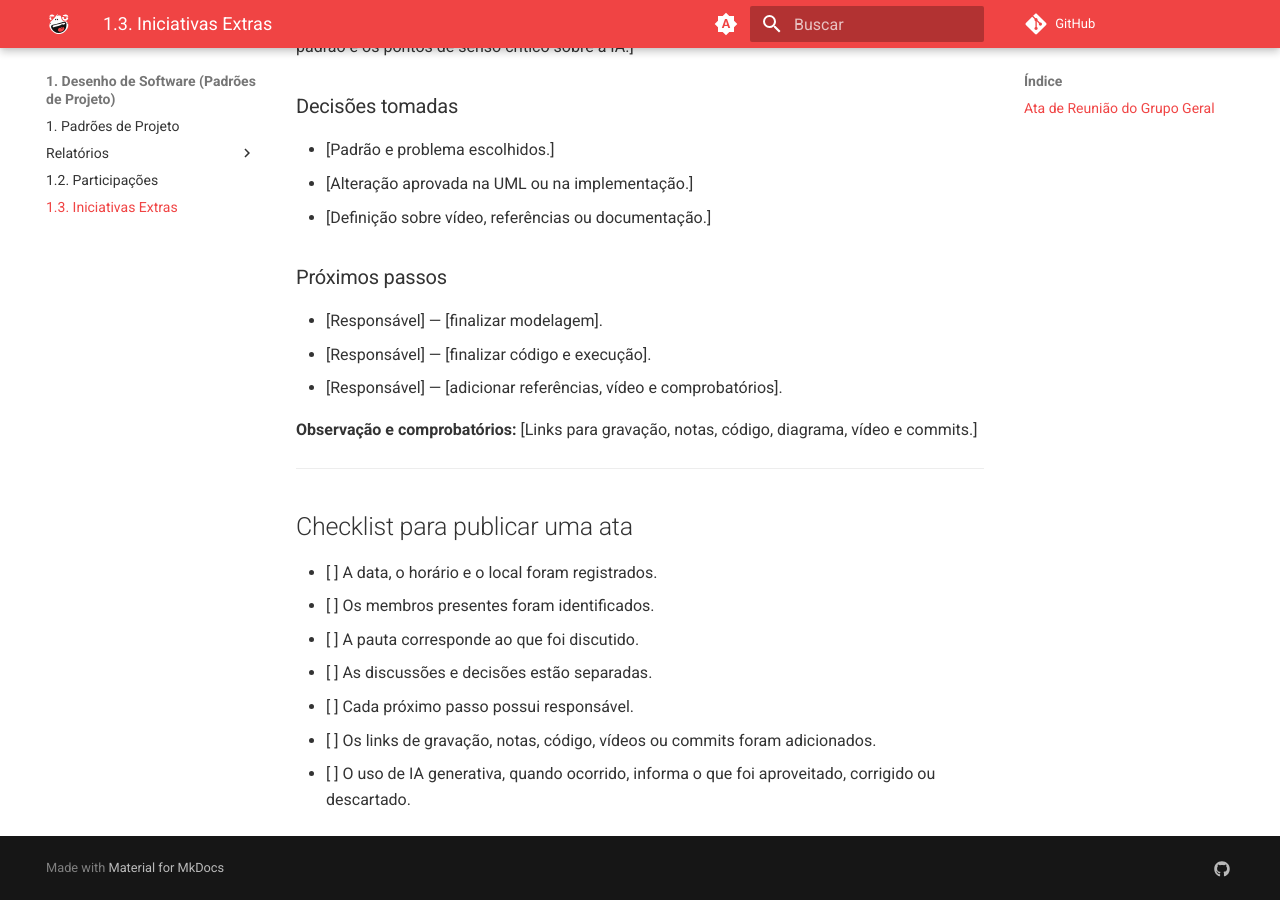
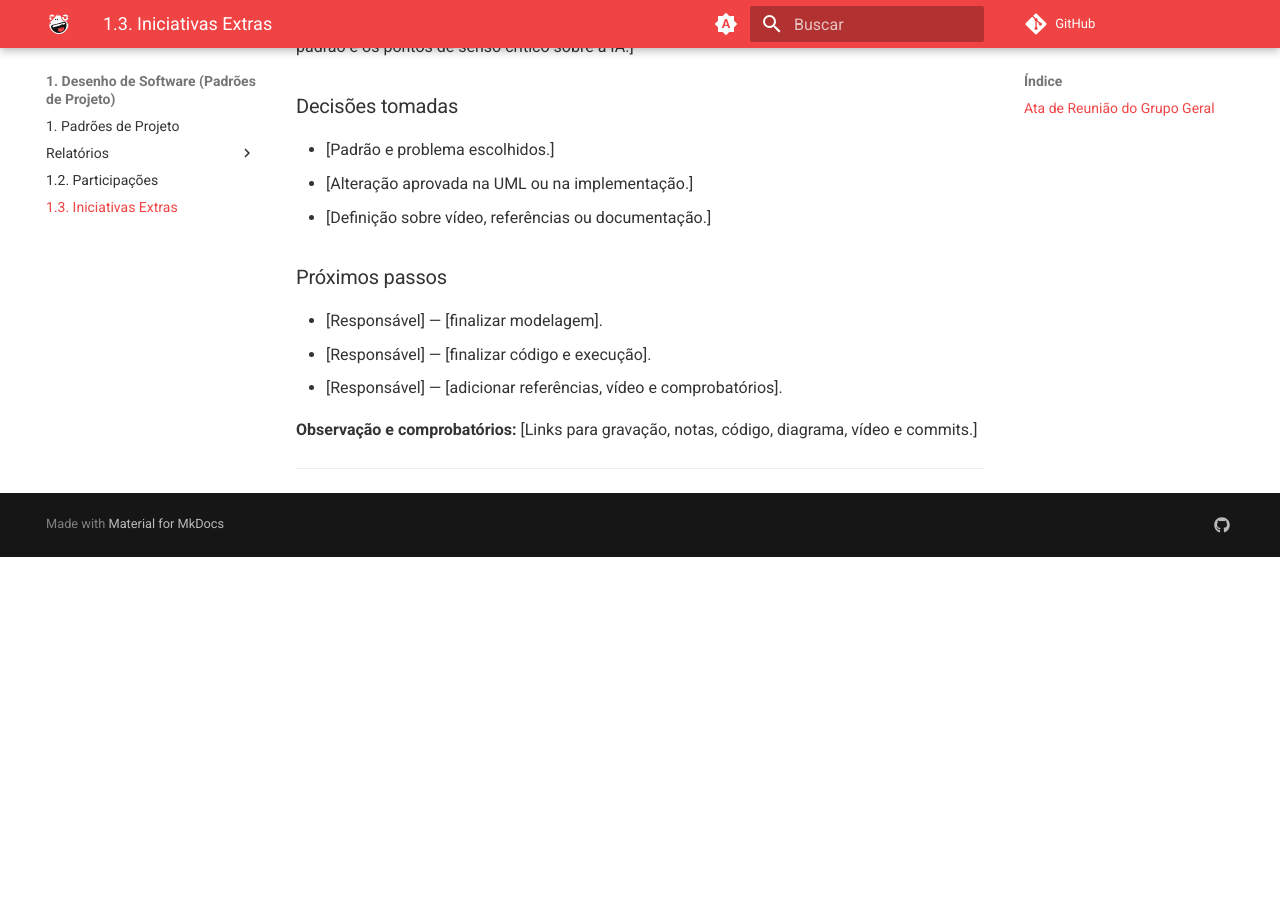
Before and after one commit to UnBArqDsw2026-2-Turma01/2026.2-T01-_G3_ProjetoPortalNoticias_Entrega_03, an MkDocs documentation site: the page built from docs/Base/1.3.IniciativasExtras.md, in a window 1280 px wide and 900 px high, scrolled down 5908 px. Built offline with MkDocs 1.6.1 and Material for MkDocs 9.7.7, drawn with Linux system fonts in a browser that asks for light colours; comment, search, counter and statistics services are not loaded; after the commit the page ends 6465 px from its top, so only the background shows below that.

```diff
--- a/docs/Base/1.3.IniciativasExtras.md
+++ b/docs/Base/1.3.IniciativasExtras.md
@@ -237,14 +237,3 @@
 diagrama, vídeo e commits.]
 
 ---
-
-## Checklist para publicar uma ata
-
-- [ ] A data, o horário e o local foram registrados.
-- [ ] Os membros presentes foram identificados.
-- [ ] A pauta corresponde ao que foi discutido.
-- [ ] As discussões e decisões estão separadas.
-- [ ] Cada próximo passo possui responsável.
-- [ ] Os links de gravação, notas, código, vídeos ou commits foram adicionados.
-- [ ] O uso de IA generativa, quando ocorrido, informa o que foi aproveitado,
-  corrigido ou descartado.
```
Also changed, not shown: docs/Base/1.2.ParticipacoesPadroesDeProjeto.md (+3 -4 lines), docs/Base/1.PadroesDeProjeto.md (+2 -6 lines), docs/Base/Relatórios/1.1.2.SubEquipe_02.md (+5 -6 lines).
